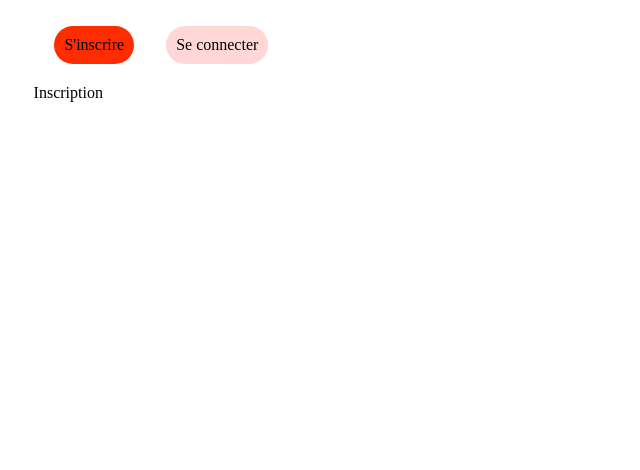
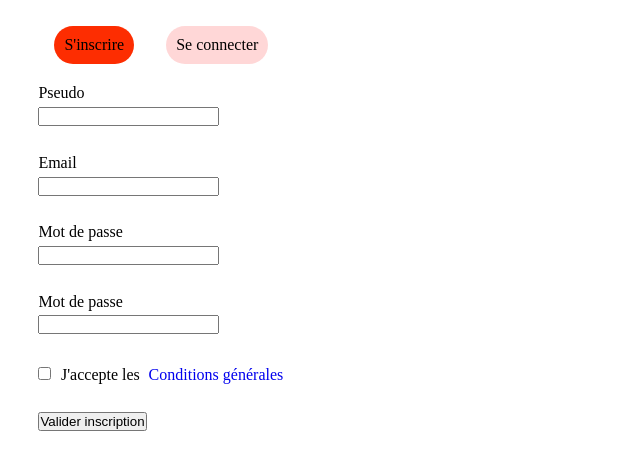
Before and after one commit to Mr-S1lence/DenisSamson_7_01022022, a React (Create React App) app in the folder frontend/: page /Profil in a window 1280 px wide. Shown: the top 470 px of the page, without its empty margins (0-640 px from the left). Built offline with nearby package versions, Linux system fonts and the light colour scheme; no server answers.

Commit message:
signUp frontend

```diff
--- a/frontend/src/components/Log/SignUpForm.js
+++ b/frontend/src/components/Log/SignUpForm.js
@@ -1,11 +1,129 @@
-import React from "react";
+import React, { useState } from "react";
+import axios from "axios";
+import SignInForm from "./SignInForm";
 
 const SignUpForm = () => {
-    return (
-        <div>
-            Inscription
-        </div>
-    )
-}
+  const [formSubmit, setFormSubmit] = useState(false);
+  const [pseudo, setPseudo] = useState("");
+  const [email, setEmail] = useState("");
+  const [password, setPassword] = useState("");
+  const [controlPassword, setControlPassword] = useState("");
+
+  const handleRegister = async (e) => {
+    e.preventDefault();
+    const terms = document.getElementById("terms");
+    const pseudoError = document.querySelector(".pseudo.error");
+    const emailError = document.querySelector(".email.error");
+    const passwordError = document.querySelector(".password.error");
+    const passwordConfirmError = document.querySelector(
+      ".password-confirm.error"
+    );
+    const termsError = document.querySelector(".terms.error");
+
+    passwordConfirmError.innerHTML = "";
+    termsError.innerHTML = "";
+
+    if (password !== controlPassword || !terms.checked) {
+      if (password !== controlPassword)
+        passwordConfirmError.innerHTML =
+          "Les mots de passe ne correspondent pas";
+
+      if (!terms.checked)
+        termsError.innerHTML = "Veuillez valider les conditions générales";
+    } else {
+      await axios({
+        method: "post",
+        url: `${process.env.REACT_APP_API_URL}api/user/register`,
+        data: {
+          pseudo,
+          email,
+          password,
+        },
+      })
+        .then((res) => {
+          console.log(res);
+          if (res.data.errors) {
+            pseudoError.innerHTML = res.data.errors.pseudo;
+            emailError.innerHTML = res.data.errors.email;
+            passwordError.innerHTML = res.data.errors.password;
+          } else {
+              setFormSubmit(true);
+          }
+        })
+        .catch((err) => console.log(err));
+    }
+  };
+
+  return (
+    <>
+      {formSubmit ? (
+        <>
+          <SignInForm />
+          <span></span>
+          <h4 className="success">
+            Enregistrement réussi, veuillez-vous connecter
+          </h4>
+        </>
+      ) : (
+        <form action="" onSubmit={handleRegister} id="sign-up-form">
+          <label htmlFor="pseudo">Pseudo</label>
+          <br />
+          <input
+            type="text"
+            name="pseudo"
+            id="pseudo"
+            onChange={(e) => setPseudo(e.target.value)}
+            value={pseudo}
+          />
+          <div className="pseudo error"></div>
+          <br />
+          <label htmlFor="email">Email</label>
+          <br />
+          <input
+            type="text"
+            name="email"
+            id="email"
+            onChange={(e) => setEmail(e.target.value)}
+            value={email}
+          />
+          <div className="email error"></div>
+          <br />
+          <label htmlFor="password">Mot de passe</label>
+          <br />
+          <input
+            type="password"
+            name="password"
+            id="password"
+            onChange={(e) => setPassword(e.target.value)}
+            value={password}
+          />
+          <div className="password error"></div>
+          <br />
+          <label htmlFor="password-conf">Mot de passe</label>
+          <br />
+          <input
+            type="password"
+            name="password"
+            id="password-conf"
+            onChange={(e) => setControlPassword(e.target.value)}
+            value={controlPassword}
+          />
+          <div className="password-confirm error"></div>
+          <br />
+          <input type="checkbox" id="terms" />
+          <label htmlFor="terms">
+            J'accepte les{" "}
+            <a href="/" target="_blank" rel="noopener noreferrer">
+              Conditions générales
+            </a>
+          </label>
+          <div className="terms error"></div>
+          <br />
+          <input type="submit" value="Valider inscription" />
+        </form>
+      )}
+    </>
+  );
+};
 
 export default SignUpForm;
--- a/frontend/src/pages/Profil.js
+++ b/frontend/src/pages/Profil.js
@@ -1,17 +1,27 @@
 
-import React from "react";
+import React, { useContext } from "react";
 import Log from '../components/Log';
 import logo from './../assets/icon-left-font.svg'
+import { UidContext } from "../components/AppContext";
+
+
 
 const Profil = () => {
+    const uid = useContext(UidContext);
+
+
     return (
         <div className="profil-page">
+            {uid ? (
+                <h1>UPDATE PAGE</h1>
+            ) : (
             <div className="log-container">
+            <Log signin={false} signup={true} />
                 <div className="img-container">
                     {/* <img src={logo} alt="logo groupomania"/> */}
                 </div>
-                <Log signin={false} signup={true} />
             </div>
+            )}
         </div>
     )
 }
```
Also changed, not shown: 1 other file (tests, documents, lock files or other folders).
